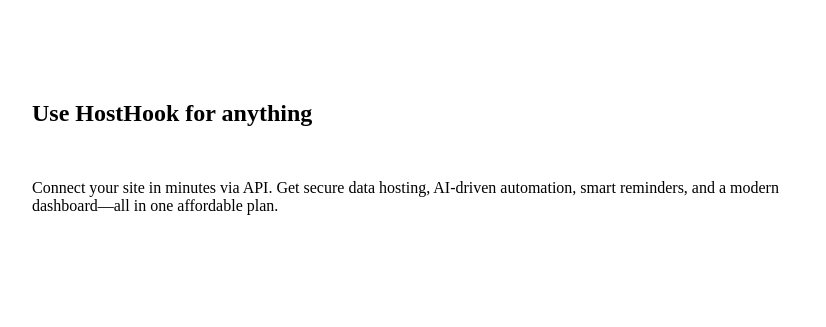
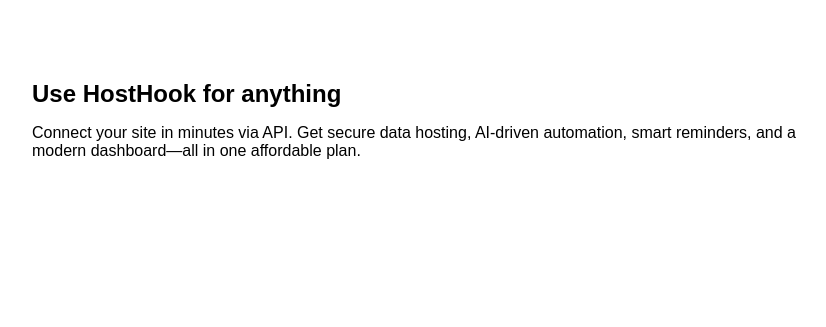
Before and after one commit to sabuka-dumbo/HostHook, a Django app: page / in a window 1280 px wide. Shown: the part 1364-1691 px from the top of the page, without its empty margins (224-1050 px from the left). After the commit the page ends 1523 px from the top, so only its background shows below. Run offline with Django 5.2, Linux system fonts and the light colour scheme.

Commit message:
Sep 20, 2026, 6:25 PM

```diff
--- a/HostHook/hhapp/static/css/style.css
+++ b/HostHook/hhapp/static/css/style.css
@@ -269,6 +269,26 @@
     gap: 16px;
 }
 
+.start-header h1 {
+    width: 100%;
+    height: max-content;
+    padding: 0;
+    margin: 0;
+    font-size: 24px;
+    font-weight: bold;
+    font-family: 'Arial', sans-serif;
+}
+
+.start-header p {
+    width: 100%;
+    height: max-content;
+    padding: 0;
+    margin: 0;
+    font-size: 16px;
+    font-weight: normal;
+    font-family: 'Arial', sans-serif;
+}
+
 @media (max-width: 740px) {
     .services-container {
         gap: 16px;
```
